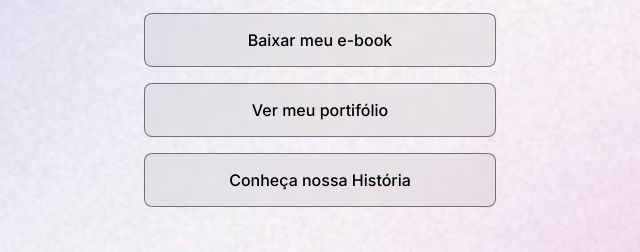
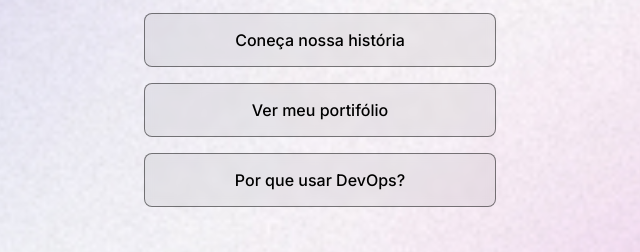
Before and after one commit to Jose-afreitas/portfolio, a plain HTML site: page index.html in a window 1280 px wide. Shown: the part 360-612 px from the top of the page, 320-960 px from the left. Drawn offline with nearby package versions, Linux system fonts and the light colour scheme.

Commit message:
:recycle: feat: improving descriptions in index html

```diff
--- a/index.html
+++ b/index.html
@@ -30,15 +30,15 @@
           <a href="#">Inscrever-se</a>
         </li>
         <li>
-          <a href="#">Baixar meu e-book</a>
+          <a href="#">Coneça nossa história</a>
         </li>
         <li>
-          <a href="https://github.com/Jose-afreitas/" target="_blank"
+          <a href="https://github.com/joseaugustofreitas" target="_blank"
             >Ver meu portifólio</a
           >
         </li>
         <li>
-          <a href="#">Conheça nossa História</a>
+          <a href="#">Por que usar DevOps?</a>
         </li>
       </ul>
       <div id="social-links">
```
